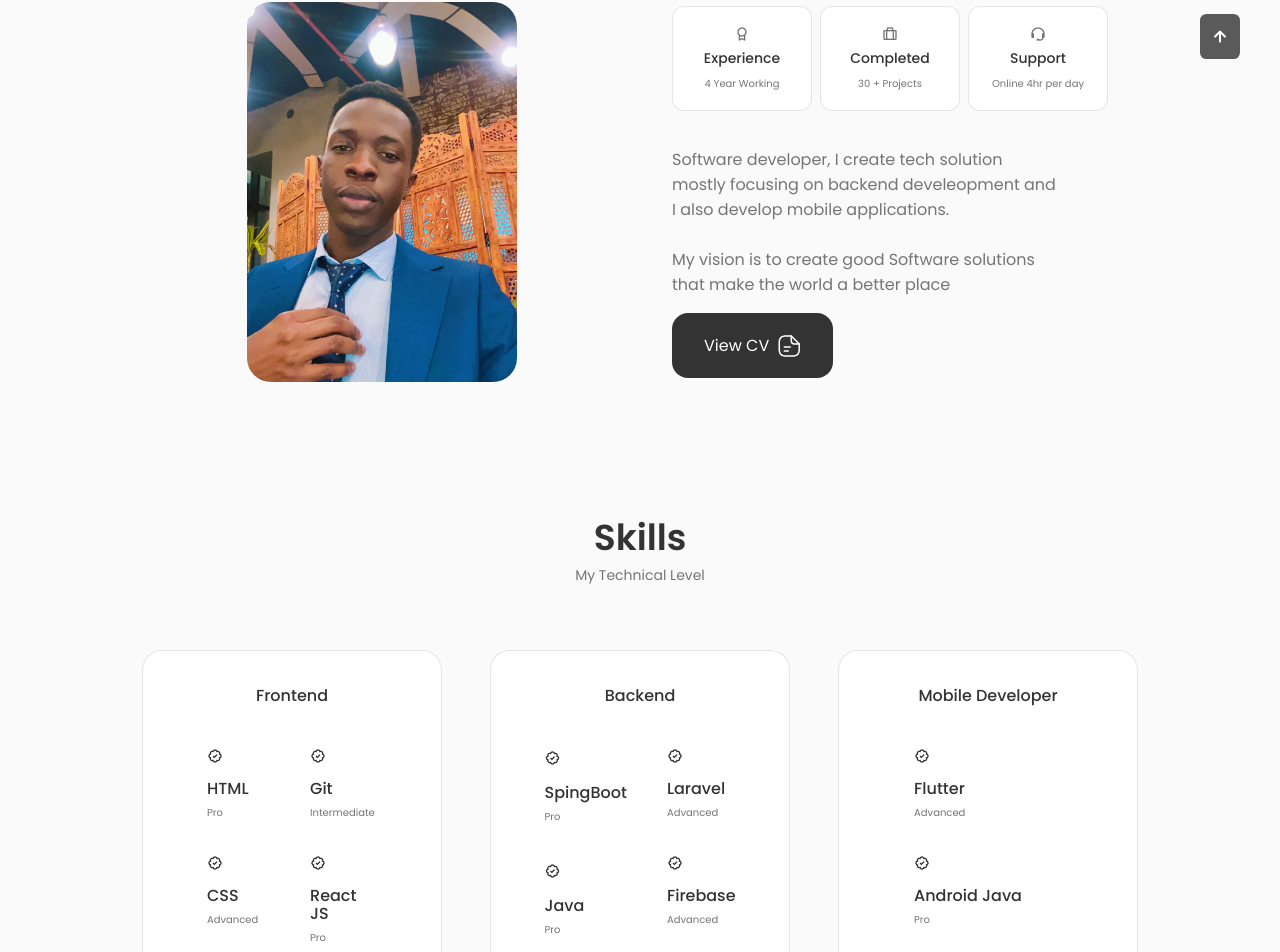
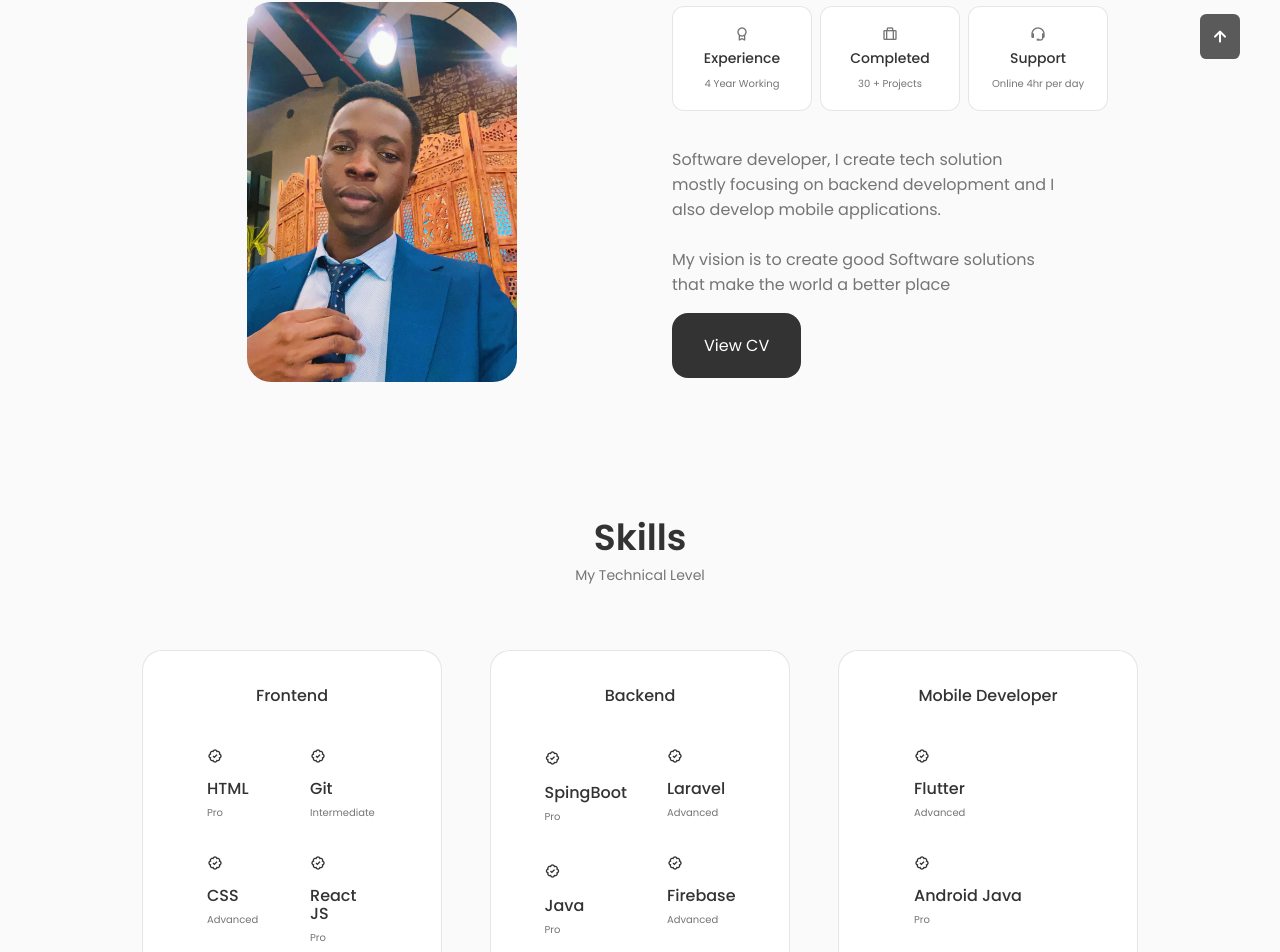
Before and after one commit to OwinoMichael/Personal-Portfolio, a React (Create React App) app: page / in a window 1280 px wide. Shown: the part 901-1853 px from the top of the page. Built offline with nearby package versions, Linux system fonts and the light colour scheme.

Commit message:
Animation workflow

```diff
--- a/src/App.css
+++ b/src/App.css
@@ -217,3 +217,72 @@ img {
     margin-right: var(--mb-1);
   }
 }
+
+/*=============== SCROLL ANIMATIONS ===============*/
+.fade-in-section {
+  opacity: 0;
+  transform: translateY(48px);
+  transition: opacity 0.7s cubic-bezier(0.22, 1, 0.36, 1),
+              transform 0.7s cubic-bezier(0.22, 1, 0.36, 1);
+  will-change: opacity, transform;
+}
+
+.fade-in-section.is-visible {
+  opacity: 1;
+  transform: translateY(0);
+}
+
+/* Staggered delay for child elements inside sections */
+.fade-in-section:nth-child(1) { transition-delay: 0s; }
+.fade-in-section:nth-child(2) { transition-delay: 0.1s; }
+.fade-in-section:nth-child(3) { transition-delay: 0.15s; }
+.fade-in-section:nth-child(4) { transition-delay: 0.2s; }
+.fade-in-section:nth-child(5) { transition-delay: 0.25s; }
+.fade-in-section:nth-child(6) { transition-delay: 0.3s; }
+.fade-in-section:nth-child(7) { transition-delay: 0.35s; }
+
+/*=============== SCROLL REVEAL BASE ===============*/
+.sr-hidden {
+  opacity: 0;
+  transform: translateY(32px);
+  transition: opacity 0.6s cubic-bezier(0.22, 1, 0.36, 1),
+              transform 0.6s cubic-bezier(0.22, 1, 0.36, 1);
+}
+
+.sr-hidden.sr-visible {
+  opacity: 1;
+  transform: translateY(0);
+}
+
+/* Slide from left */
+.sr-left {
+  opacity: 0;
+  transform: translateX(-40px);
+  transition: opacity 0.65s cubic-bezier(0.22, 1, 0.36, 1),
+              transform 0.65s cubic-bezier(0.22, 1, 0.36, 1);
+}
+
+.sr-left.sr-visible {
+  opacity: 1;
+  transform: translateX(0);
+}
+
+/* Slide from right */
+.sr-right {
+  opacity: 0;
+  transform: translateX(40px);
+  transition: opacity 0.65s cubic-bezier(0.22, 1, 0.36, 1),
+              transform 0.65s cubic-bezier(0.22, 1, 0.36, 1);
+}
+
+.sr-right.sr-visible {
+  opacity: 1;
+  transform: translateX(0);
+}
+
+/* Stagger delays */
+.sr-delay-1 { transition-delay: 0.1s; }
+.sr-delay-2 { transition-delay: 0.2s; }
+.sr-delay-3 { transition-delay: 0.3s; }
+.sr-delay-4 { transition-delay: 0.4s; }
+.sr-delay-5 { transition-delay: 0.5s; }
--- a/src/App.jsx
+++ b/src/App.jsx
@@ -1,5 +1,5 @@
-//import logo from './logo.svg';
 import './App.css';
+import { useEffect, useRef } from 'react';
 import About from './components/about/About';
 import Contact from './components/contact/Contact';
 import Footer from './components/footer/Footer';
@@ -9,26 +9,54 @@ import Qualification from './components/qualification/Qualification';
 import Scrollup from './components/scrollup/Scrollup';
 import Services from './components/services/Services';
 import Skills from './components/skills/Skills';
-import  Work  from './components/work/Work';
+import Work from './components/work/Work';
+
+function useFadeInOnScroll() {
+  const ref = useRef(null);
+
+  useEffect(() => {
+    const sections = ref.current?.querySelectorAll('.fade-in-section');
+    if (!sections) return;
+
+    const observer = new IntersectionObserver(
+      (entries) => {
+        entries.forEach((entry) => {
+          if (entry.isIntersecting) {
+            entry.target.classList.add('is-visible');
+            observer.unobserve(entry.target); // animate once
+          }
+        });
+      },
+      { threshold: 0.12 } // trigger when 12% of section is visible
+    );
+
+    sections.forEach((el) => observer.observe(el));
+
+    return () => observer.disconnect();
+  }, []);
+
+  return ref;
+}
 
 function App() {
+  const mainRef = useFadeInOnScroll();
+
   return (
     <>
-      <Header/>
+      <Header />
 
-      <main className='main'>
-      <Home/>
-      <About/>
-      <Skills/>
-      <Services/>
-      <Qualification/>
-      <Work/>
-      <Contact/>
+      <main className='main' ref={mainRef}>
+        <Home />
+        <div className='fade-in-section'><About /></div>
+        <div className='fade-in-section'><Skills /></div>
+        <div className='fade-in-section'><Services /></div>
+        <div className='fade-in-section'><Qualification /></div>
+        <div className='fade-in-section'><Work /></div>
+        <div className='fade-in-section'><Contact /></div>
       </main>
 
-      <Footer/>
-      <Scrollup/>
-
+      <Footer />
+      <Scrollup />
     </>
   );
 }
--- a/src/components/about/About.jsx
+++ b/src/components/about/About.jsx
@@ -4,7 +4,12 @@ import AboutImg from "../../assets/IMG_9485.JPG";
 //import CV from "../../assets/John-Cv.pdf";
 import Info from "./info";
 
+import useScrollReveal from '../../hooks/useScrollReveal';
+
 const About = () => {
+  const imgRef = useScrollReveal();
+  const dataRef = useScrollReveal();
+
   return (
     <section className='about section' id='about'>
       <h2 className='section__title'>About Me</h2>
@@ -12,55 +17,28 @@ const About = () => {
 
       <div className='about__container container grid'>
         <img
+          ref={imgRef}
           src={AboutImg}
           alt=""
-          className='about__img'
+          className='about__img sr-left'
           style={{ width: '270px', height: '380px', objectFit: 'cover' }}
         />
 
-        <div className='about__data'>
-            <Info/>
-
-            <p className='about__description'>
-            Software developer, I create tech solution mostly focusing on backend develeopment and I also develop mobile applications. <br/> <br/>
+        <div ref={dataRef} className='about__data sr-right'>
+          <Info />
+          <p className='about__description'>
+            Software developer, I create tech solution mostly focusing on backend
+            development and I also develop mobile applications. <br /> <br />
             My vision is to create good Software solutions that make the world a better place
-            </p>
-
-
-            <a href="https://drive.google.com/file/d/1ZjSUamgQQDNxrMyLyi7D-Cx_7RWqzmU0/view?usp=drive_link" target='_blank' className='button button--flex' rel="noreferrer noopener">
-                View CV
-
-                <svg
-                class="button__icon"
-                xmlns="http://www.w3.org/2000/svg"
-                width="24"
-                height="24"
-                viewBox="0 0 24 24"
-                fill="none"
-              >
-                <path
-                  d="M15.25 22.7502H9.25C3.82 22.7502 1.5 20.4302 1.5 15.0002V9.00024C1.5 3.57024 3.82 1.25024 9.25 1.25024H14.25C14.66 1.25024 15 1.59024 15 2.00024C15 2.41024 14.66 2.75024 14.25 2.75024H9.25C4.64 2.75024 3 4.39024 3 9.00024V15.0002C3 19.6102 4.64 21.2502 9.25 21.2502H15.25C19.86 21.2502 21.5 19.6102 21.5 15.0002V10.0002C21.5 9.59024 21.84 9.25024 22.25 9.25024C22.66 9.25024 23 9.59024 23 10.0002V15.0002C23 20.4302 20.68 22.7502 15.25 22.7502Z"
-                  fill="var(--container-color)"
-                ></path>
-                <path
-                  d="M22.25 10.7502H18.25C14.83 10.7502 13.5 9.42023 13.5 6.00023V2.00023C13.5 1.70023 13.68 1.42023 13.96 1.31023C14.24 1.19023 14.56 1.26023 14.78 1.47023L22.78 9.47023C22.99 9.68023 23.06 10.0102 22.94 10.2902C22.82 10.5702 22.55 10.7502 22.25 10.7502ZM15 3.81023V6.00023C15 8.58023 15.67 9.25023 18.25 9.25023H20.44L15 3.81023Z"
-                  fill="var(--container-color)"
-                ></path>
-                <path
-                  d="M13.25 13.7502H7.25C6.84 13.7502 6.5 13.4102 6.5 13.0002C6.5 12.5902 6.84 12.2502 7.25 12.2502H13.25C13.66 12.2502 14 12.5902 14 13.0002C14 13.4102 13.66 13.7502 13.25 13.7502Z"
-                  fill="var(--container-color)"
-                ></path>
-                <path
-                  d="M11.25 17.7502H7.25C6.84 17.7502 6.5 17.4102 6.5 17.0002C6.5 16.5902 6.84 16.2502 7.25 16.2502H11.25C11.66 16.2502 12 16.5902 12 17.0002C12 17.4102 11.66 17.7502 11.25 17.7502Z"
-                  fill="var(--container-color)"
-                ></path>
-              </svg>
-
-            </a>
+          </p>
+          <a href="https://drive.google.com/file/d/1ZjSUamgQQDNxrMyLyi7D-Cx_7RWqzmU0/view?usp=drive_link"
+            target='_blank' className='button button--flex' rel="noreferrer noopener">
+            View CV {/* ...your SVG */}
+          </a>
         </div>
       </div>
     </section>
-  )
-}
+  );
+};
 
 export default About
--- a/src/components/qualification/Qualification.jsx
+++ b/src/components/qualification/Qualification.jsx
@@ -1,12 +1,76 @@
-import React, {useState} from 'react';
+import React, { useState, useEffect, useRef } from 'react';
 import "./qualification.css";
 
+const QualItem = ({ children, delay = 0 }) => {
+  const ref = useRef(null);
+
+  useEffect(() => {
+    const el = ref.current;
+    if (!el) return;
+    // Reset then re-trigger for tab switches
+    el.classList.remove('sr-visible');
+    const timeout = setTimeout(() => {
+      el.classList.add('sr-visible');
+    }, delay);
+    return () => clearTimeout(timeout);
+  }, [delay]);
+
+  return (
+    <div ref={ref} className='qualification__data sr-hidden'>
+      {children}
+    </div>
+  );
+};
+
 const Qualification = () => {
-
   const [toggleState, setToggleState] = useState(1);
+  const [key, setKey] = useState(0); // forces re-mount on tab switch
 
   const toggleTab = (index) => {
     setToggleState(index);
+    setKey(k => k + 1);
+  };
+
+  // Experience items
+  const expItems = [
+    { title: 'Software Engineer Intern', sub: 'Crossover Software Company - Toronto', year: '2023', right: false },
+    { title: 'Software Engineer - ERP Finance', sub: 'Abno Softwares', year: '2023 - 2024', right: true },
+    { title: 'Software Developer Intern', sub: 'Accorn Holdings Africa', year: '2023', right: false },
+    { title: 'Volunteer ICT Technician', sub: 'Nairobi City County', year: '2023', right: true },
+    { title: 'Intern ICT Personnel', sub: 'KENTTEC', year: '2022', right: false },
+  ];
+
+  // Education items
+  const eduItems = [
+    { title: 'Masters in Applied Computing', sub: 'Wilfrid Laurier University', year: '2024 - 2026', right: false },
+    { title: 'Computer Science', sub: 'Strathmore University', year: '2019 - 2023', right: true },
+  ];
+
+  const renderItem = (item, index) => {
+    const content = (
+      <div>
+        <h3 className='qualification__title'>{item.title}</h3>
+        <span className='qualification__subtitle'>{item.sub}</span>
+        <div className='qualification__calender'>
+          <i className='uil uil-calender-alt'></i> {item.year}
+        </div>
+      </div>
+    );
+
+    const dot = (
+      <div>
+        <span className='qualification__rounder'></span>
+        <span className='qualification__line'></span>
+      </div>
+    );
+
+    return (
+      <QualItem key={`${key}-${index}`} delay={index * 100}>
+        {item.right ? <div></div> : content}
+        {dot}
+        {item.right ? content : <></>}
+      </QualItem>
+    );
   };
 
   return (
@@ -17,173 +81,28 @@ const Qualification = () => {
       <div className='qualification__container container'>
         <div className='qualification__tabs'>
           <div
-             className= {
-                toggleState === 1
-                ? 'qualification__button qualification__active button--flex'
-                : 'qualification__button  button--flex'}
-                onClick={ () => toggleTab(1)}
-                >
-
+            className={toggleState === 1 ? 'qualification__button qualification__active button--flex' : 'qualification__button button--flex'}
+            onClick={() => toggleTab(1)}>
             <i className='uil uil-briefcase-alt qualification__icon'></i> Experience
           </div>
-
-            <div className= {
-                toggleState === 2
-                ? 'qualification__button qualification__active button--flex'
-                : 'qualification__button  button--flex'}
-                onClick={ () => toggleTab(2)}
-                >
+          <div
+            className={toggleState === 2 ? 'qualification__button qualification__active button--flex' : 'qualification__button button--flex'}
+            onClick={() => toggleTab(2)}>
             <i className='uil uil-graduation-cap qualification__icon'></i> Education
           </div>
         </div>
 
         <div className='qualification__sections'>
-            <div className={
-                toggleState === 1
-                ? 'qualification__content qualification__content-active'
-                : 'qualification__content'}>
-
-                <div className='qualification__data'>
-                    <div>
-                        <h3 className='qualification__title'>Software Engineer Intern</h3>
-                        <span className='qualification__subtitle'>Crossover Software Company - Toronto</span>
-                        <div className='qualification__calender'>
-                            <i className='uil uil-calender-alt'></i> 2023
+          <div className={toggleState === 1 ? 'qualification__content qualification__content-active' : 'qualification__content'}>
+            {expItems.map(renderItem)}
           </div>
+          <div className={toggleState === 2 ? 'qualification__content qualification__content-active' : 'qualification__content'}>
+            {eduItems.map(renderItem)}
           </div>
-
-                    <div>
-                        <span className='qualification__rounder'></span>
-                        <span className='qualification__line'></span>
-                    </div>
-                </div>
-
-                <div className='qualification__data'>
-                    <div></div>
-
-                    <div>
-                        <span className='qualification__rounder'></span>
-                        <span className='qualification__line'></span>
-                    </div>
-
-                    <div>
-                        <h3 className='qualification__title'>Software Engineer -  ERP Finance</h3>
-                        <span className='qualification__subtitle'>Abno Softwares</span>
-                        <div className='qualification__calender'>
-                            <i className='uil uil-calender-alt'></i> 2023 - 2024
-                        </div>
-                    </div>
-
-
-                </div>
-
-                <div className='qualification__data'>
-                    <div>
-                        <h3 className='qualification__title'>Software Developer Intern</h3>
-                        <span className='qualification__subtitle'>Accorn Holdings Africa</span>
-                        <div className='qualification__calender'>
-                            <i className='uil uil-calender-alt'></i> 2023
-                        </div>
-                    </div>
-
-                    <div>
-                        <span className='qualification__rounder'></span>
-                        <span className='qualification__line'></span>
-                    </div>
-                </div>
-
-                <div className='qualification__data'>
-                    <div></div>
-
-                    <div>
-                        <span className='qualification__rounder'></span>
-                        <span className='qualification__line'></span>
-                    </div>
-
-                    <div>
-                        <h3 className='qualification__title'>Volunteer ICT Technician</h3>
-                        <span className='qualification__subtitle'>Nairobi City County</span>
-                        <div className='qualification__calender'>
-                            <i className='uil uil-calender-alt'></i> 2023
-                        </div>
-                    </div>
-
-
-                </div>
-
-
-                <div className='qualification__data'>
-                    <div>
-                        <h3 className='qualification__title'>Intern ICT Personell</h3>
-                        <span className='qualification__subtitle'>KENTTEC</span>
-                        <div className='qualification__calender'>
-                            <i className='uil uil-calender-alt'></i> 2022
-                        </div>
-                    </div>
-
-                    <div>
-                        <span className='qualification__rounder'></span>
-                        <span className='qualification__line'></span>
-                    </div>
-                </div>
-
-
-
-
-
-            </div>
-
-            <div
-             className={
-                toggleState === 2
-                ? 'qualification__content qualification__content-active'
-                : 'qualification__content'}>
-                <div className='qualification__data'>
-                    <div>
-                        <h3 className='qualification__title'>Masters in Applied Computing</h3>
-                        <span className='qualification__subtitle'>Wilfrid Laurier University</span>
-                        <div className='qualification__calender'>
-                            <i className='uil uil-calender-alt'></i> 2024 - 2026
-                        </div>
-                    </div>
-
-                    <div>
-                        <span className='qualification__rounder'></span>
-                        <span className='qualification__line'></span>
-                    </div>
-                </div>
-
-                <div className='qualification__data'>
-                    <div></div>
-
-                    <div>
-                        <span className='qualification__rounder'></span>
-                        <span className='qualification__line'></span>
-                    </div>
-
-                    <div>
-                        <h3 className='qualification__title'>Computer Scinece</h3>
-                        <span className='qualification__subtitle'>Strathmore University</span>
-                        <div className='qualification__calender'>
-                            <i className='uil uil-calender-alt'></i> 2019 - 2023
-                        </div>
-                    </div>
-
-
-                </div>
-
-
-
-
-
-            </div>
-
-
-
         </div>
       </div>
     </section>
-  )
-}
+  );
+};
 
 export default Qualification
--- a/src/components/skills/Skills.js
+++ b/src/components/skills/Skills.js
@@ -4,21 +4,25 @@ import Backend from './Backend';
 import './skills.css';
 import Mobile from './Mobile';
 
+import useScrollReveal from '../../hooks/useScrollReveal';
+
 const Skills = () => {
+  const ref1 = useScrollReveal();
+  const ref2 = useScrollReveal();
+  const ref3 = useScrollReveal();
+
   return (
     <section className='skills section' id='skills'>
-
       <h2 className='section__title'>Skills</h2>
       <span className='section__subtitle'>My Technical Level</span>
 
       <div className='skills__container container grid'>
-        <Frontend/>
-        <Backend/>
-        <Mobile/>
+        <div ref={ref1} className='sr-hidden'><Frontend /></div>
+        <div ref={ref2} className='sr-hidden sr-delay-2'><Backend /></div>
+        <div ref={ref3} className='sr-hidden sr-delay-3'><Mobile /></div>
       </div>
-
     </section>
-  )
-}
+  );
+};
 
 export default Skills
--- /dev/null
+++ b/src/hooks/useScrollReveal.js
@@ -0,0 +1,27 @@
+import { useEffect, useRef } from 'react';
+
+const useScrollReveal = (options = {}) => {
+  const ref = useRef(null);
+
+  useEffect(() => {
+    const el = ref.current;
+    if (!el) return;
+
+    const observer = new IntersectionObserver(
+      ([entry]) => {
+        if (entry.isIntersecting) {
+          el.classList.add('sr-visible');
+          observer.unobserve(el);
+        }
+      },
+      { threshold: options.threshold || 0.15 }
+    );
+
+    observer.observe(el);
+    return () => observer.disconnect();
+  }, [options.threshold]);
+
+  return ref;
+};
+
+export default useScrollReveal;
```
Also changed, not shown: src/components/work/Works.js (+33 -25 lines). Lines whose indentation alone changed are shown as unchanged.
